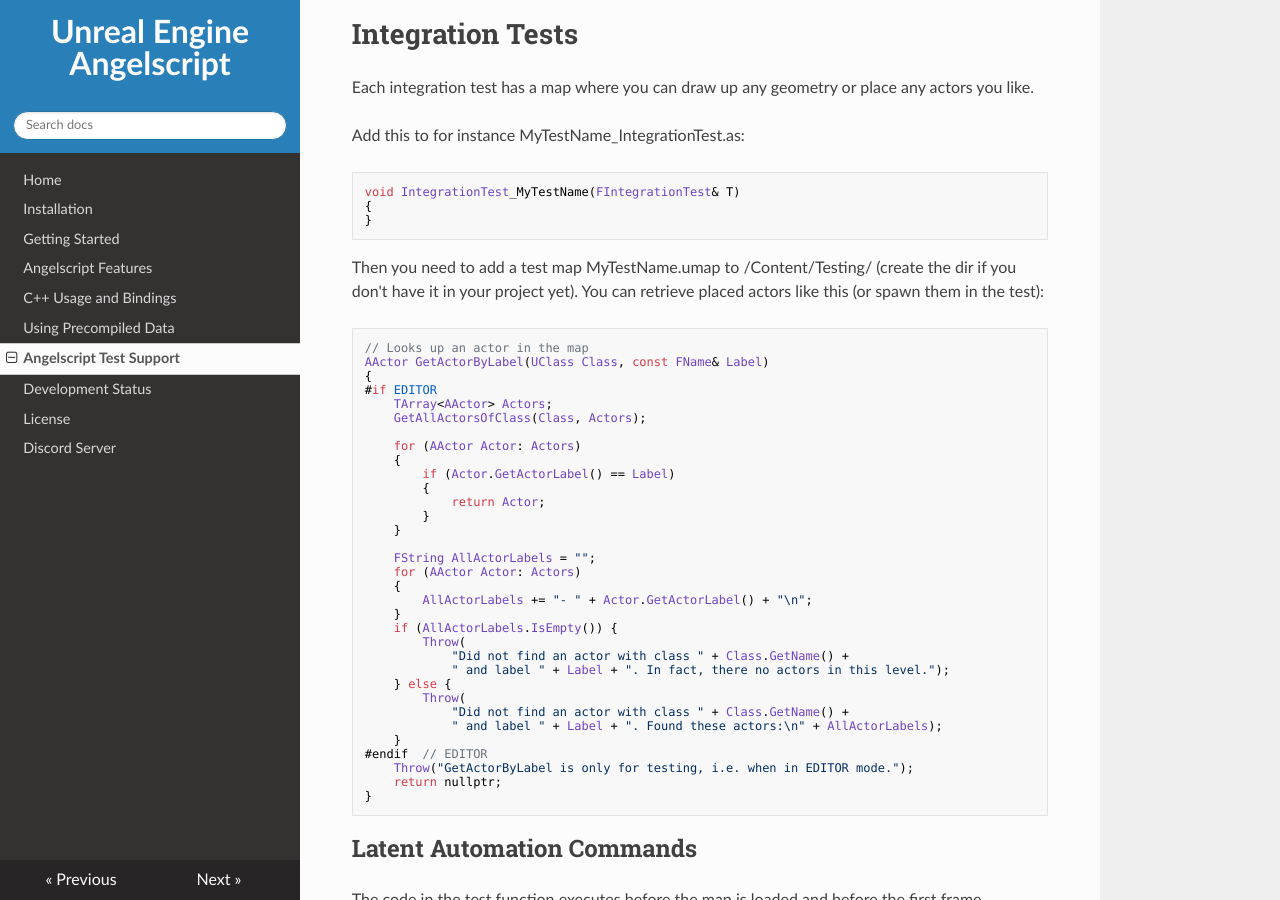
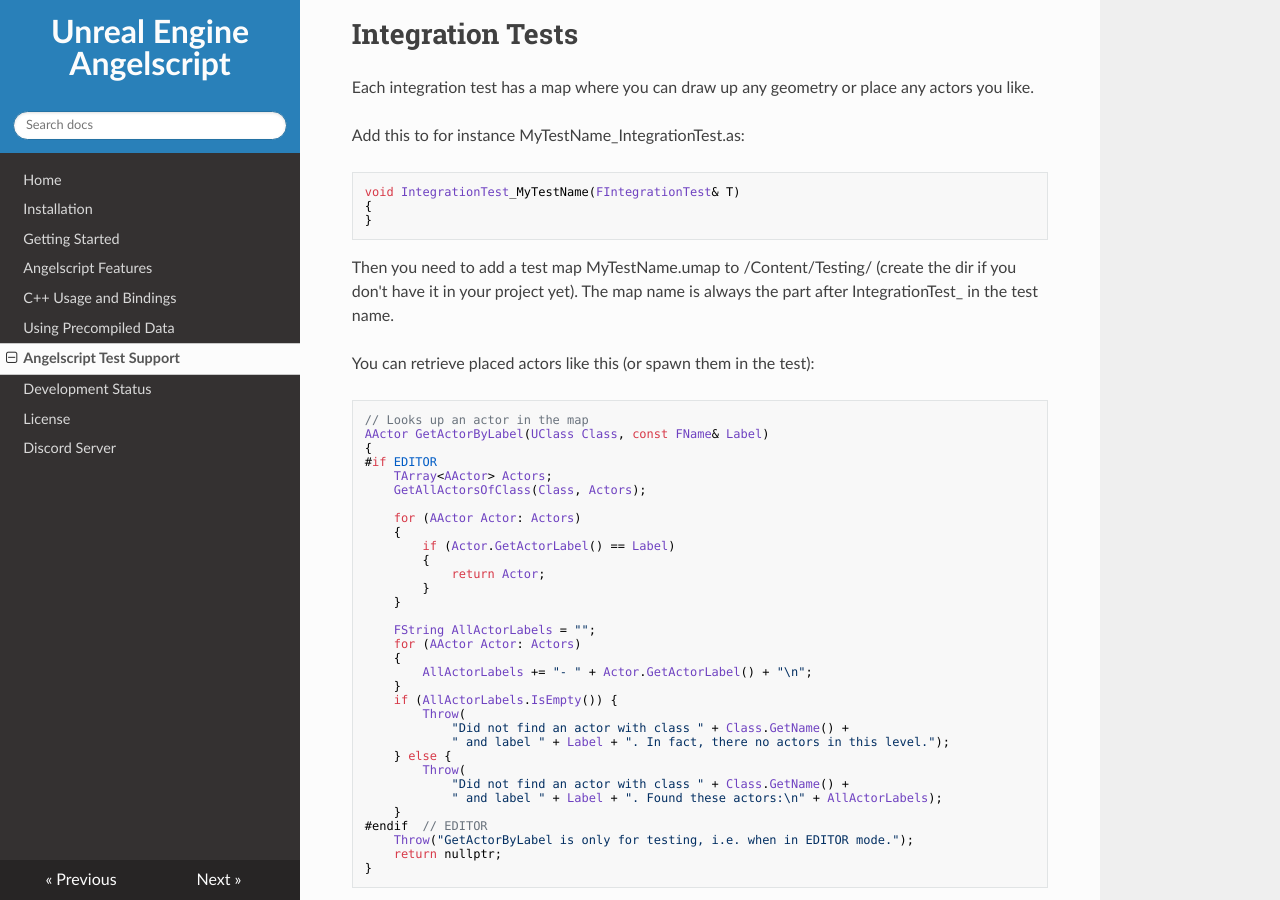
Before and after one commit to Hazelight/Docs-UnrealEngine-Angelscript, an MkDocs documentation site: the page built from docs/angelscript-test-support.md, in a window 1280 px wide and 900 px high, scrolled down 1053 px. Built offline with MkDocs 1.6.1, drawn with Linux system fonts in a browser that asks for light colours; nearby versions of some CDN libraries; some of the changed text lies outside the part shown.

Commit message:
Fix some minor errors in the documentation.

````diff
--- a/docs/angelscript-test-support.md
+++ b/docs/angelscript-test-support.md
@@ -58,8 +58,9 @@
 ```
 
 Then you need to add a test map MyTestName.umap to /Content/Testing/ (create the dir if you don't have it
-in your project yet). You can retrieve placed actors like this (or spawn them in the test):
+in your project yet). The map name is always the part after IntegrationTest_ in the test name.
 
+You can retrieve placed actors like this (or spawn them in the test):
 ```jsx
 // Looks up an actor in the map
 AActor GetActorByLabel(UClass Class, const FName& Label)
````
Also changed, not shown: other parts of docs/angelscript-test-support.md (+2 -2 lines).
